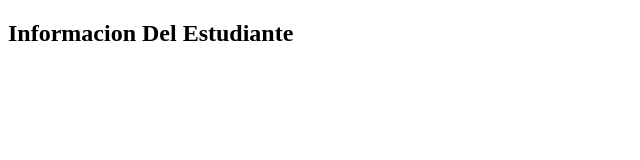
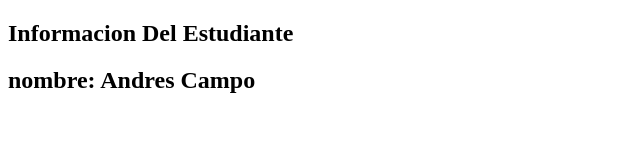
Before and after one commit to Andresj14G/Actividad_git, a plain HTML site: page index.html in a window 1280 px wide. Shown: the whole page, without its empty margins (0-640 px from the left). Drawn offline with Linux system fonts and the light colour scheme.

Commit message:
Three commit

```diff
--- a/index.html
+++ b/index.html
@@ -7,5 +7,6 @@
 </head>
 <body>
     <h2> Informacion Del Estudiante </h2>
+    <h2> nombre: Andres  Campo </h2>
 </body>
 </html>
```
